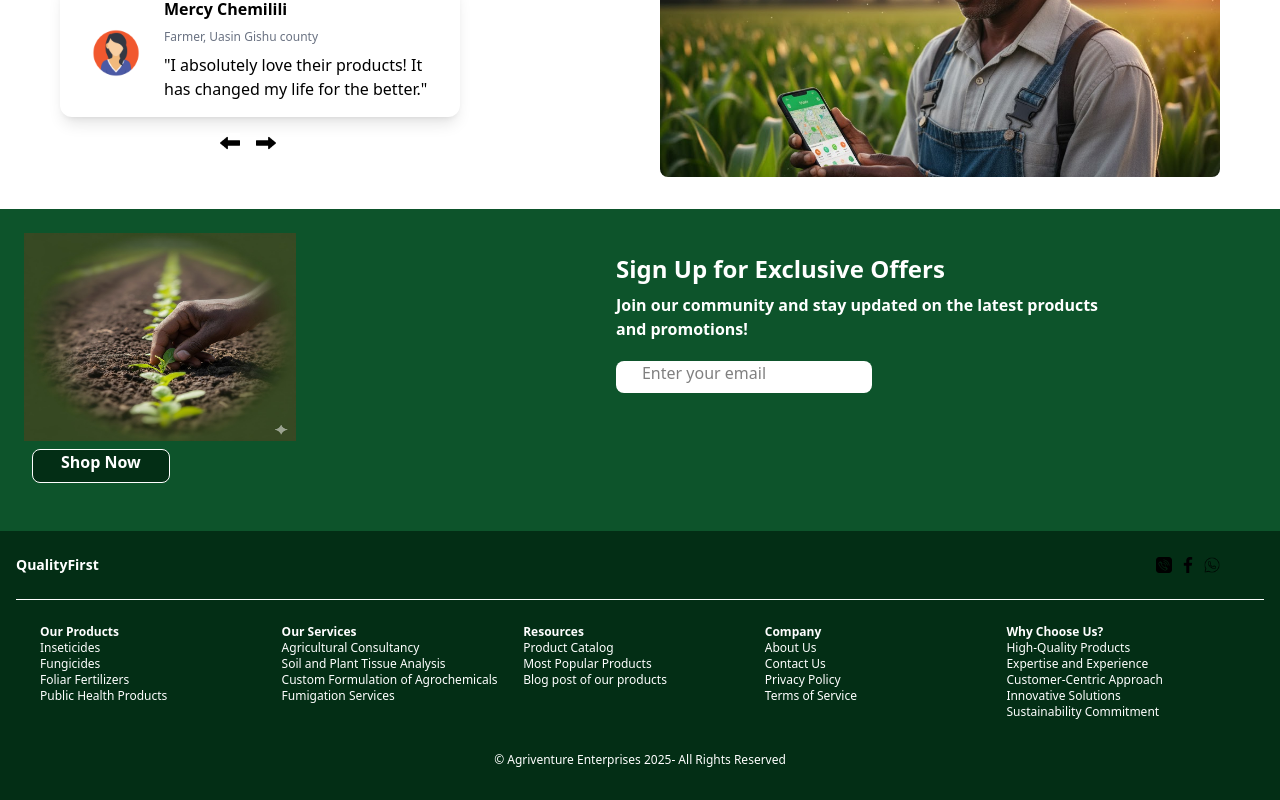
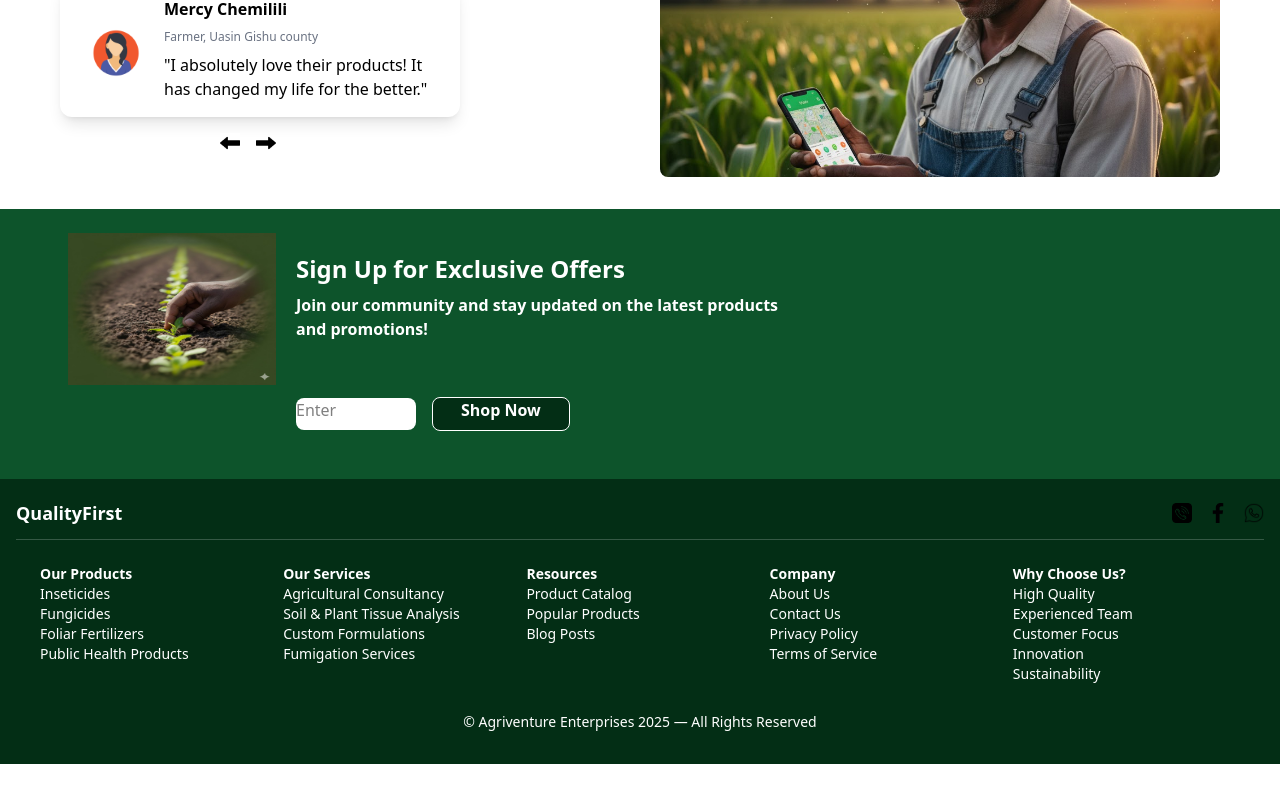
Before and after one commit to AKW-MAX/LAGUSTE3, a React (Vite) app in the folder laset/: page / in a window 1280 px wide. Shown: the part 3019-3819 px from the top of the page. After the commit the page ends 3783 px from the top, so only its background shows below. Built offline with nearby package versions, Linux system fonts and the light colour scheme.

Commit message:
changes made to responsiveness

```diff
--- a/laset/src/components/Common/ProductsCard.jsx
+++ b/laset/src/components/Common/ProductsCard.jsx
@@ -15,7 +15,7 @@ const ProductsCard = ({ imgSrc, add, imgAlt, name, price }) => {
         <img
           src={add}
           alt="Add to cart"
-          className="w-4 sm:w-3 ml-auto mr-3 mt-2 cursor-pointer"
+          className="w-6 sm:w-3 ml-auto mr-3 mt-2 cursor-pointer"
         />
       </Link>
 
--- a/laset/src/components/Layout/Footer.jsx
+++ b/laset/src/components/Layout/Footer.jsx
@@ -1,84 +1,95 @@
 import { Link } from 'react-router-dom';
-import Facebook from '../Sections/Contacts/facebook';
 
 function Footer() {
     return (
         <footer>
-            <div className="font-sans text-white bg-green-950 p-4">
+            <div className="font-sans text-white bg-green-950
+                            p-3 sm:p-3 md:p-3 lg:p-4">
 
                 {/* Top icons and title */}
-                <div className="flex justify-between items-center flex-wrap gap-4 mt-2">
+                <div className="flex justify-between items-center flex-wrap
+                                gap-2 sm:gap-2 md:gap-2 lg:gap-4 mt-1">
 
-                    <h3 className="font-bold text-lg sm:text-base md:text-sm w-auto text-left
-                                   md:text-sm md:truncate">
+                    <h3 className="font-bold
+                                   text-sm sm:text-sm md:text-xs lg:text-lg">
                         QualityFirst
                     </h3>
 
-                    <div className="flex gap-4 md:gap-2 items-center mr-11">
+                    <div className="flex items-center
+                                    gap-3 sm:gap-2 md:gap-2 lg:gap-4">
 
-                        <Link to="Contacts">
-                            <img className="w-5 md:w-4" src="/images/phone.png" alt="phone icon" />
+                        <Link to="/contacts">
+                            <img className="w-4 md:w-3 lg:w-5"
+                                 src="/images/phone.png" alt="phone icon" />
                         </Link>
 
-                        <Link to="facebook">
-                            <img className="w-5 md:w-4" src="/images/facebook.png" alt="facebook icon" />
+                        <Link to="/facebook">
+                            <img className="w-4 md:w-3 lg:w-5"
+                                 src="/images/facebook.png" alt="facebook icon" />
                         </Link>
 
-                        <Link to="contacts">
-                            <img className="w-5 md:w-4" src="/images/whatsapp.png" alt="whatsapp icon" />
+                        <Link to="/contacts">
+                            <img className="w-4 md:w-3 lg:w-5"
+                                 src="/images/whatsapp.png" alt="whatsapp icon" />
                         </Link>
 
                     </div>
                 </div>
 
-                {/* Footer links grid */}
-                <div className="grid grid-cols-1 sm:grid-cols-2 md:grid-cols-3 lg:grid-cols-5 gap-4 sm:gap-3 md:gap-2 px-2 sm:px-4 md:px-6 mt-6 border-t">
+                {/* Footer links grid - 5 columns on all screens */}
+                <div className="grid grid-cols-5
+                                gap-2 sm:gap-2 md:gap-2 lg:gap-4
+                                px-1 sm:px-2 md:px-3 lg:px-6
+                                mt-3 border-t border-white/20">
 
-                    <div className="text-sm sm:text-xs md:text-[12px]">
-                        <h5 className="font-semibold mt-6">Our Products</h5>
+                    <div className="text-[10px] sm:text-[11px] md:text-[10px] lg:text-sm">
+                        <h5 className="font-semibold mt-3 lg:mt-6">Our Products</h5>
                         <p>Inseticides</p>
                         <p>Fungicides</p>
                         <p>Foliar Fertilizers</p>
                         <p>Public Health Products</p>
                     </div>
 
-                    <div className="text-sm sm:text-xs md:text-[12px]">
-                        <h3 className="font-semibold mt-6">Our Services</h3>
+                    <div className="text-[10px] sm:text-[11px] md:text-[10px] lg:text-sm">
+                        <h3 className="font-semibold mt-3 lg:mt-6">Our Services</h3>
                         <p>Agricultural Consultancy</p>
-                        <p>Soil and Plant Tissue Analysis</p>
-                        <p>Custom Formulation of Agrochemicals</p>
+                        <p>Soil & Plant Tissue Analysis</p>
+                        <p>Custom Formulations</p>
                         <p>Fumigation Services</p>
                     </div>
 
-                    <div className="text-sm sm:text-xs md:text-[12px]">
-                        <h3 className="font-semibold mt-6">Resources</h3>
+                    <div className="text-[10px] sm:text-[11px] md:text-[10px] lg:text-sm">
+                        <h3 className="font-semibold mt-3 lg:mt-6">Resources</h3>
                         <p>Product Catalog</p>
-                        <p>Most Popular Products</p>
-                        <p>Blog post of our products</p>
+                        <p>Popular Products</p>
+                        <p>Blog Posts</p>
                     </div>
 
-                    <div className="text-sm sm:text-xs md:text-[12px]">
-                        <h3 className="font-semibold mt-6">Company</h3>
+                    <div className="text-[10px] sm:text-[11px] md:text-[10px] lg:text-sm">
+                        <h3 className="font-semibold mt-3 lg:mt-6">Company</h3>
                         <p>About Us</p>
                         <p>Contact Us</p>
                         <p>Privacy Policy</p>
                         <p>Terms of Service</p>
                     </div>
 
-                    <div className="text-sm sm:text-xs md:text-[12px]">
-                        <h3 className="font-semibold mt-6">Why Choose Us?</h3>
-                        <p>High-Quality Products</p>
-                        <p>Expertise and Experience</p>
-                        <p>Customer-Centric Approach</p>
-                        <p>Innovative Solutions</p>
-                        <p>Sustainability Commitment</p>
+                    <div className="text-[10px] sm:text-[11px] md:text-[10px] lg:text-sm">
+                        <h3 className="font-semibold mt-3 lg:mt-6">Why Choose Us?</h3>
+                        <p>High Quality</p>
+                        <p>Experienced Team</p>
+                        <p>Customer Focus</p>
+                        <p>Innovation</p>
+                        <p>Sustainability</p>
                     </div>
 
                 </div>
 
                 {/* Bottom copyright */}
-                <div className="text-center bg-green-950 p-4 text-white text-sm sm:text-xs md:text-[12px] mt-4">
-                    <p>© Agriventure Enterprises 2025- All Rights Reserved</p>
+                <div className="text-center bg-green-950
+                                p-2 sm:p-2 md:p-2 lg:p-4
+                                text-[10px] sm:text-[11px] md:text-[10px] lg:text-sm
+                                mt-3">
+                    <p>© Agriventure Enterprises 2025 — All Rights Reserved</p>
                 </div>
 
             </div>
--- a/laset/src/components/Sections/Hero.jsx
+++ b/laset/src/components/Sections/Hero.jsx
@@ -6,7 +6,7 @@ import Navigation from "../Layout/Navigation"
 export default function Hero() {
 	return (
 		<>
-		<title>Hero Section</title>
+		 <title>Hero Section</title>
 	     <img className="
 		 w-screen absolute h-150 saturate-70 sm:h-[32rem] md:h-[40rem] lg:h-[48rem]
              grayscale-25
--- a/laset/src/components/Sections/SignUp.jsx
+++ b/laset/src/components/Sections/SignUp.jsx
@@ -8,16 +8,16 @@ export default function SignUp() {
         <div className="relative">
             {/* Image */}
             <img className="
-            w-64 h-52 sm:w-80 sm:h-64 absolute p-6 left-0 sm:left-auto"
+            w-64 h-52 sm:w-50 sm:h-48 md:w-64 md:h-50 ml-11 absolute p-6 left-0 sm:left-auto"
             src="/images/SignupPic.png" alt="farmer images" />
             {/* Text Section */}
             <div className="text-justify text-white bg-green-900 pr-4 pl-4 pb-12 pt-8 mt-4 sm:mt-4">
-                <h2 className="font-extrabold text-2xl mb-2 ml-0 sm:ml-150 mt-3 text-center sm:text-left">
+                <h2 className="font-extrabold text-2xl mb-2 ml-0 sm:ml-70 mt-3 text-center sm:text-left">
                     Sign Up for Exclusive Offers </h2>
-                <p className="font-semibold mb-1 ml-0 sm:ml-150 text-center sm:text-left">
+                <p className="font-semibold mb-1 ml-30 sm:ml-70 text-center sm:text-left">
                 Join our community and stay updated on the latest products <br />and promotions! </p>
-                <input type="email" placeholder="Enter your email" className="text-black text-center rounded-lg pr-20 pb-2 ml-0 sm:ml-150 bg-white mt-4 w-full sm:w-64" />
-                <div className="flex justify-center sm:justify-start mt-4">
+                <div className="justify-center sm:justify-start   mt-4">
+                <input type="email" placeholder="Enter your email" className="text-black text-center rounded-lg pr-20 pb-2 ml-0 sm:ml-70 bg-white mt-4 w-full sm:w-30" />
                      <Buttons />
                 </div>
             </div>
```
